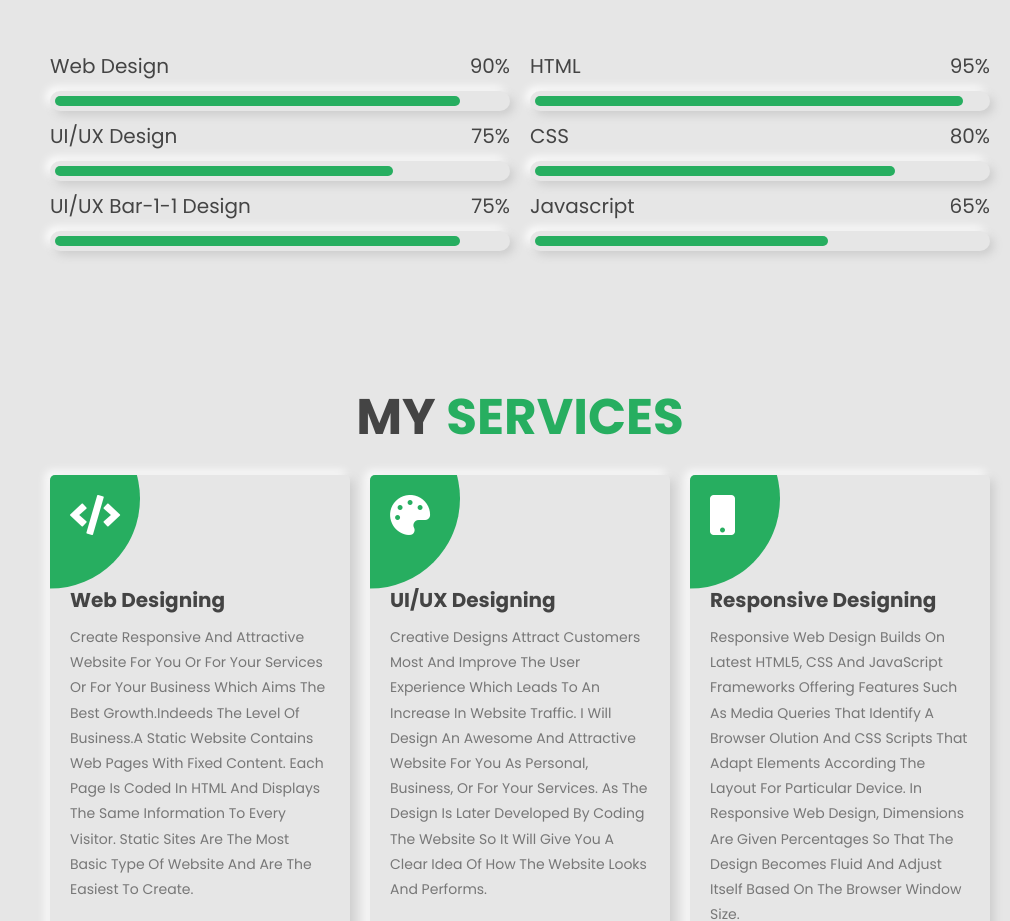
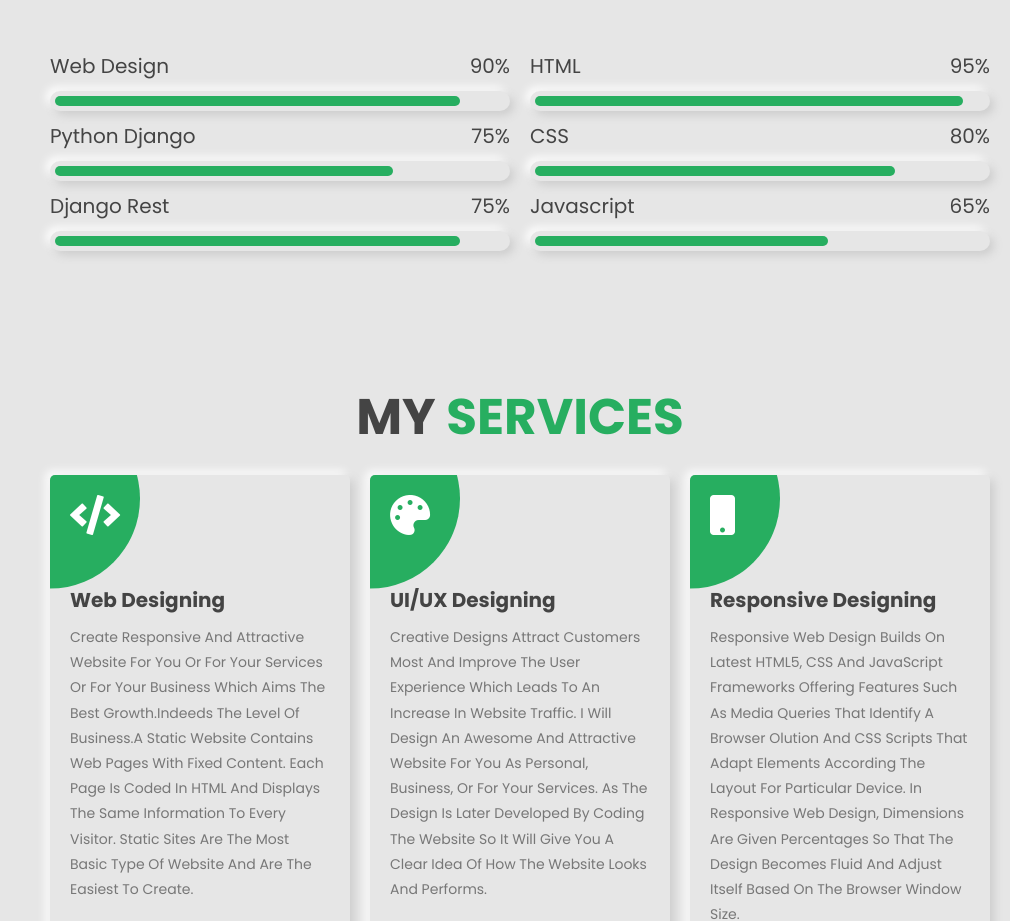
Before and after one commit to muhammedseydali/Portfolio-personal, a plain HTML site: page index.html in a window 1280 px wide. Shown: the part 1240-2161 px from the top of the page, without its empty margins (270-1280 px from the left). Drawn offline with nearby package versions, Linux system fonts and the light colour scheme.

Commit message:
some edits in bar section

```diff
--- a/index.html
+++ b/index.html
@@ -99,9 +99,9 @@
             <div class="progress">
                 <h3> Web Design <span>90%</span></h3>
                 <div class="bar bar-1-1"><span></span></div>
-                <h3> UI/UX Design <span>75%</span></h3>
+                <h3> Python Django <span>75%</span></h3>
                 <div class="bar bar-1-2"><span></span></div>
-                <h3> UI/UX bar-1-1 Design <span>75%</span></h3>
+                <h3> Django Rest <span>75%</span></h3>
                 <div class="bar bar-1-1"><span></span></div>
             </div>
 
```
